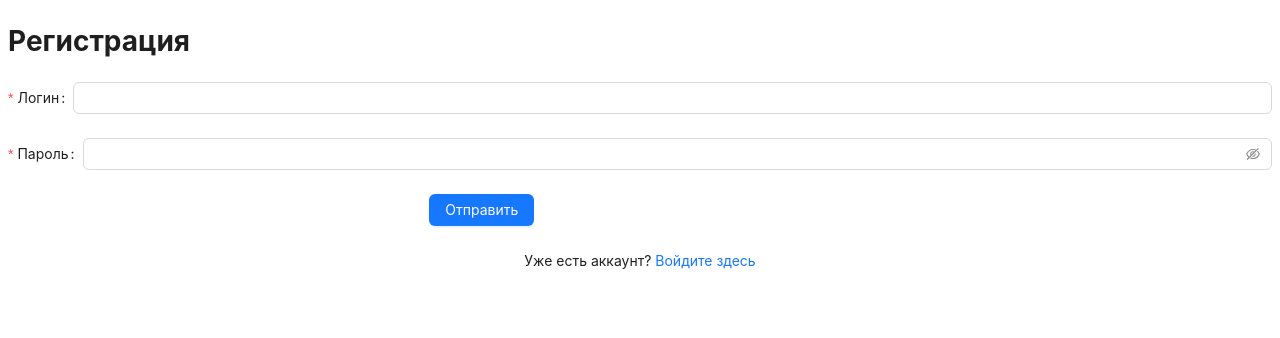
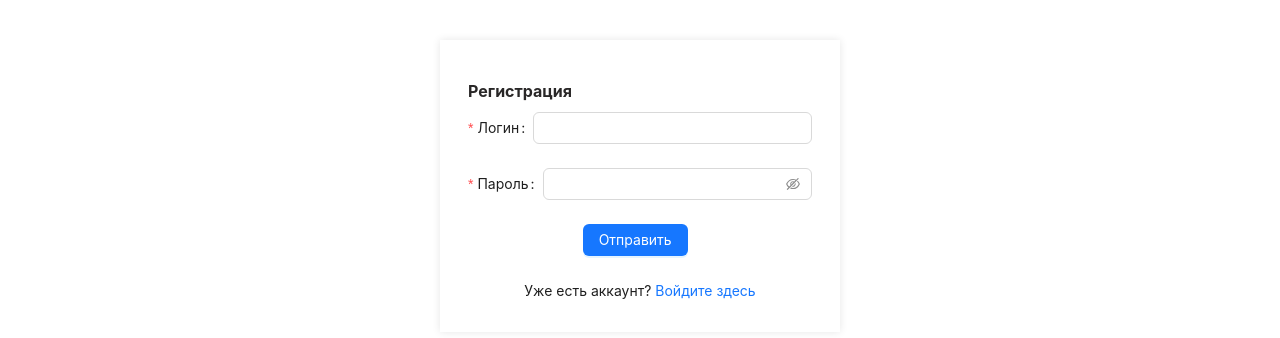
Before and after one commit to nick6850/coffee_store, a React (Vite) app: page /signup in a window 1280 px wide. Shown: the top 338 px of the page. Built offline with nearby package versions, Linux system fonts and the light colour scheme.

Commit message:
Wrote styles for Sign Up page

```diff
--- a/src/pages/SignUp/SignUp.module.scss
+++ b/src/pages/SignUp/SignUp.module.scss
@@ -0,0 +1,25 @@
+.formContainer {
+  display: flex;
+  justify-content: center;
+  align-items: center;
+  padding: 2rem;
+}
+
+.title {
+  margin-bottom: 0.5rem;
+  font-size: 1rem;
+  font-weight: bold;
+  color: rgb(41, 39, 39);
+}
+
+.form {
+  max-width: 400px;
+  width: 100%;
+  padding: 2em;
+  padding-bottom: 1rem;
+  box-shadow: 0 0 8px rgba(0, 0, 0, 0.1);
+
+  @media (max-width: 576px) {
+    padding: 1rem;
+  }
+}
```
